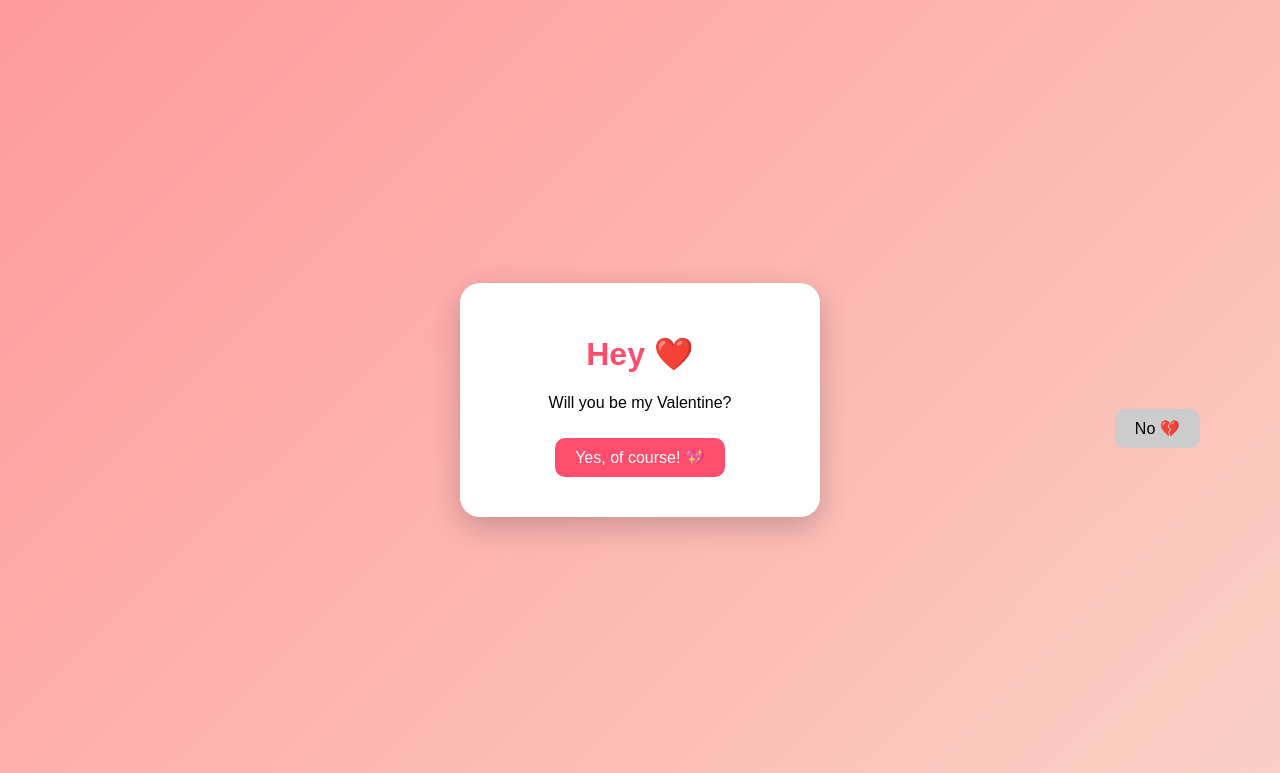
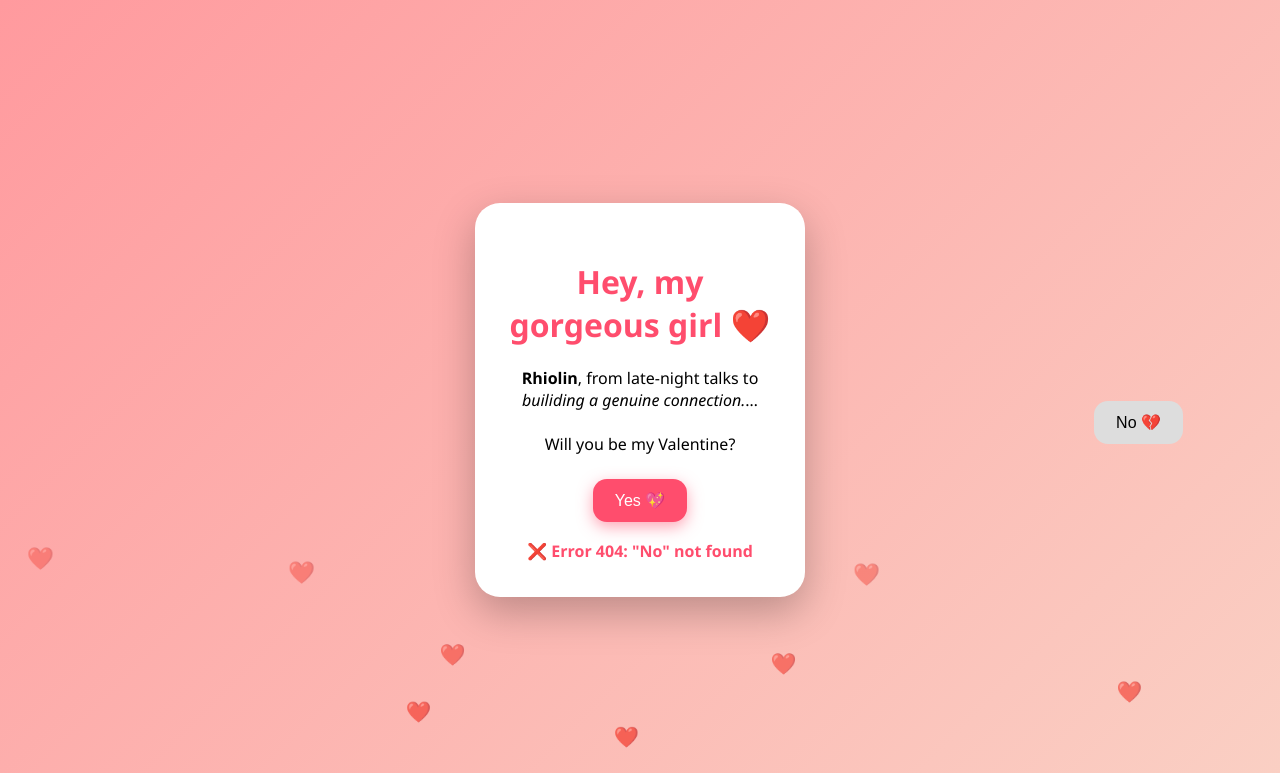
Before and after one commit to nathanielkinda/FromYoursTruly, a plain HTML site: page index.html in a window 1280 px wide. Both pictures are taken after a click on the button "No 💔". Shown: the top 773 px of the page. Drawn offline with Linux system fonts and the light colour scheme.

Commit message:
Update index.html

```diff
--- a/index.html
+++ b/index.html
@@ -2,87 +2,169 @@
 <html lang="en">
 <head>
   <meta charset="UTF-8" />
-  <title>Would you like to be my Valentine? ❤️</title>
+  <title>Be My Valentine ❤️</title>
+
   <style>
+    * { box-sizing: border-box; }
+
     body {
-      font-family: Arial, sans-serif;
+      margin: 0;
+      height: 100vh;
+      font-family: "Segoe UI", sans-serif;
       background: linear-gradient(135deg, #ff9a9e, #fad0c4);
-      height: 100vh;
       display: flex;
       align-items: center;
       justify-content: center;
-      margin: 0;
+      overflow: hidden;
+    }
+
+    /* Floating hearts */
+    .heart {
+      position: absolute;
+      font-size: 20px;
+      animation: floatUp 6s linear infinite;
+      opacity: 0.7;
+      pointer-events: none;
+    }
+
+    @keyframes floatUp {
+      0% { transform: translateY(100vh) scale(0.8); opacity: 0; }
+      50% { opacity: 0.8; }
+      100% { transform: translateY(-10vh) scale(1.2); opacity: 0; }
     }
 
     .card {
       background: white;
-      padding: 30px;
-      border-radius: 20px;
+      padding: 35px 25px;
+      border-radius: 25px;
+      width: 330px;
       text-align: center;
-      box-shadow: 0 10px 30px rgba(0,0,0,0.2);
-      width: 300px;
+      box-shadow: 0 15px 40px rgba(0,0,0,0.25);
+      animation: popIn 1s ease;
+      z-index: 2;
     }
 
-    h1 {
-      color: #ff4d6d;
+    @keyframes popIn {
+      from { transform: scale(0.5); opacity: 0; }
+      to { transform: scale(1); opacity: 1; }
     }
 
-    p {
+    h1 { color: #ff4d6d; }
+    p { font-size: 16px; }
+
+    button {
+      padding: 12px 22px;
       font-size: 16px;
+      border-radius: 14px;
+      border: none;
+      cursor: pointer;
+      margin: 8px;
+      transition: transform 0.2s ease;
     }
 
-    button {
-      padding: 10px 20px;
-      border: none;
-      border-radius: 10px;
-      font-size: 16px;
-      cursor: pointer;
-      margin: 10px;
-      transition: all 0.2s ease;
-    }
+    button:active { transform: scale(0.9); }
 
     #yesBtn {
       background: #ff4d6d;
       color: white;
+      box-shadow: 0 5px 15px rgba(255,77,109,0.5);
     }
 
     #noBtn {
-      background: #ccc;
+      background: #ddd;
       position: absolute;
+    }
+
+    .error {
+      color: #ff4d6d;
+      font-weight: bold;
+      margin-top: 10px;
+      animation: shake 0.3s;
+    }
+
+    @keyframes shake {
+      0% { transform: translateX(0); }
+      25% { transform: translateX(-5px); }
+      50% { transform: translateX(5px); }
+      75% { transform: translateX(-5px); }
+      100% { transform: translateX(0); }
     }
   </style>
 </head>
 <body>
 
+  <!-- Background Music -->
+  <audio id="bgMusic" loop>
+    <!-- Replace this link with YOUR song if you want -->
+    <source src="https://cdn.pixabay.com/download/audio/2022/03/15/audio_9b60f56d6f.mp3" type="audio/mpeg">
+  </audio>
+
   <div class="card" id="card">
-    <h1>Hey ❤️</h1>
-    <p>Will you be my Valentine?</p>
-    <button id="yesBtn">Yes, of course! 💖</button>
+    <h1>Hey, my gorgeous girl ❤️</h1>
+    <p>
+      <!-- ✨ EDIT THESE LINES ✨ -->
+      <strong>Rhiolin</strong>, from late-night talks to
+      <em>builiding a genuine connection.</em>…
+      <br><br>
+      Will you be my Valentine?
+    </p>
+
+    <button id="yesBtn">Yes 💖</button>
     <button id="noBtn">No 💔</button>
+
+    <div id="errorMsg"></div>
   </div>
 
   <script>
     const noBtn = document.getElementById("noBtn");
     const yesBtn = document.getElementById("yesBtn");
     const card = document.getElementById("card");
+    const errorMsg = document.getElementById("errorMsg");
+    const music = document.getElementById("bgMusic");
 
-   ["mouseover", "touchstart", "click"].forEach(event => {
-  noBtn.addEventListener(event, () => {
-    const x = Math.random() * (window.innerWidth - 100);
-    const y = Math.random() * (window.innerHeight - 50);
-    noBtn.style.left = `${x}px`;
-    noBtn.style.top = `${y}px`;
-  });
-});
+    // Start music on first interaction (iPad-safe)
+    document.body.addEventListener("click", () => {
+      music.play().catch(() => {});
+    }, { once: true });
 
+    // No button: escape + fake error
+    ["mouseover", "touchstart", "click"].forEach(event => {
+      noBtn.addEventListener(event, () => {
+        const x = Math.random() * (window.innerWidth - 120);
+        const y = Math.random() * (window.innerHeight - 60);
+        noBtn.style.left = x + "px";
+        noBtn.style.top = y + "px";
 
+        errorMsg.innerHTML = `<div class="error">❌ Error 404: "No" not found</div>`;
+      });
+    });
+
+    // Yes button celebration
     yesBtn.addEventListener("click", () => {
       card.innerHTML = `
-        <h1>YAY <3</h1>
-        <p>Now I am happy thank you :D</p>
-        <p>Happy Valentine’s ❤️</p>
+        <h1>YAYYY 💘🥰</h1>
+        <p>
+          Best decision ever.<br>
+          Happy Valentine’s ❤️
+        </p>
       `;
+      createHearts(40);
     });
+
+    function createHearts(amount) {
+      for (let i = 0; i < amount; i++) {
+        const heart = document.createElement("div");
+        heart.className = "heart";
+        heart.innerText = "❤️";
+        heart.style.left = Math.random() * 100 + "vw";
+        heart.style.animationDuration = 3 + Math.random() * 4 + "s";
+        document.body.appendChild(heart);
+
+        setTimeout(() => heart.remove(), 7000);
+      }
+    }
+
+    setInterval(() => createHearts(3), 900);
   </script>
 
 </body>
```
